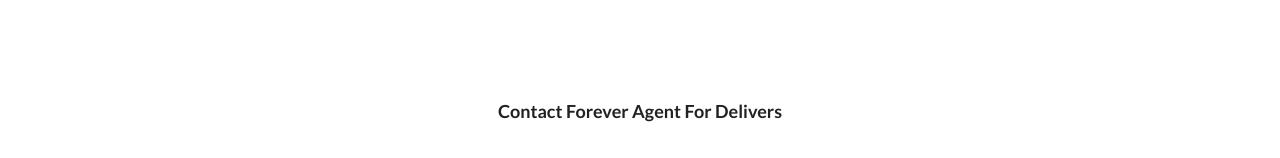
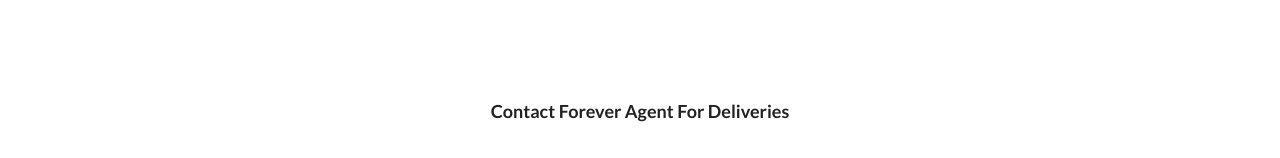
Before and after one commit to jngisiro/ng-forever, an Angular app: page / in a window 1280 px wide. Shown: the part 790-948 px from the top of the page. Built offline with nearby package versions, Linux system fonts and the light colour scheme; no server answers.

Commit message:
Update footer.component.html

```diff
--- a/src/app/shared/footer/footer.component.html
+++ b/src/app/shared/footer/footer.component.html
@@ -1,5 +1,5 @@
 <div id="footer" class="ui container">
-  <h3 class="ui header center">Contact Forever Agent For Delivers</h3>
+  <h3 class="ui header center">Contact Forever Agent For Deliveries</h3>
 
   <div class="ui relaxed horizontal list">
     <a href="mailto:kiconcoabigail@gmail.com" class="item">
```
